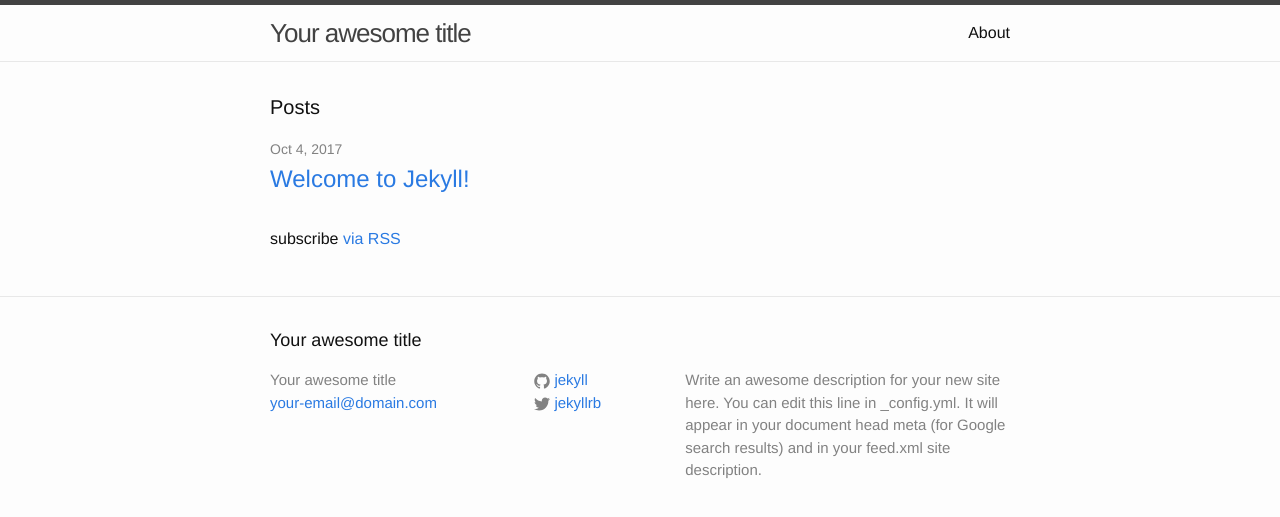
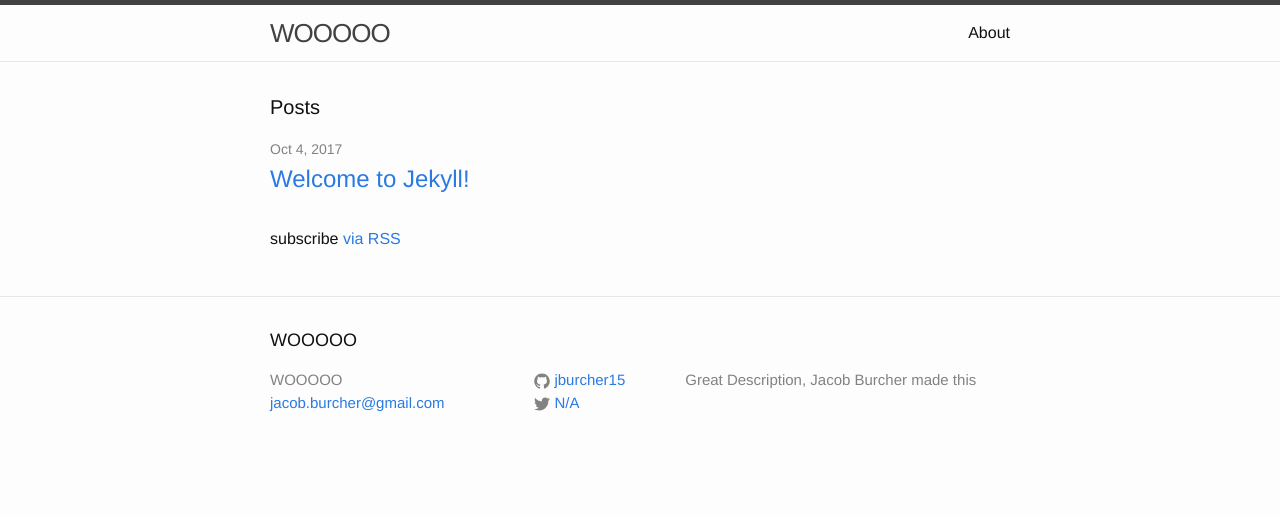
Before and after one commit to jburcher15/jburcher15.github.io, a Jekyll site: the page built from index.html, in a window 1280 px wide. Shown: the top 517 px of the page. Built offline with Jekyll 4.4.1, drawn with Linux system fonts in a browser that asks for light colours.

Commit message:
Update _config.yml

```diff
--- a/_config.yml
+++ b/_config.yml
@@ -6,16 +6,14 @@
 # 'jekyll serve'. If you change this file, please restart the server process.
 
 # Site settings
-title: Your awesome title
-email: your-email@domain.com
+title: WOOOOO
+email: jacob.burcher@gmail.com
 description: > # this means to ignore newlines until "baseurl:"
-  Write an awesome description for your new site here. You can edit this
-  line in _config.yml. It will appear in your document head meta (for
-  Google search results) and in your feed.xml site description.
+  Great Description, Jacob Burcher made this
 baseurl: "" # the subpath of your site, e.g. /blog
 url: "http://yourdomain.com" # the base hostname & protocol for your site
-twitter_username: jekyllrb
-github_username:  jekyll
+twitter_username: N/A
+github_username:  jburcher15
 
 # Build settings
 markdown: kramdown
```
